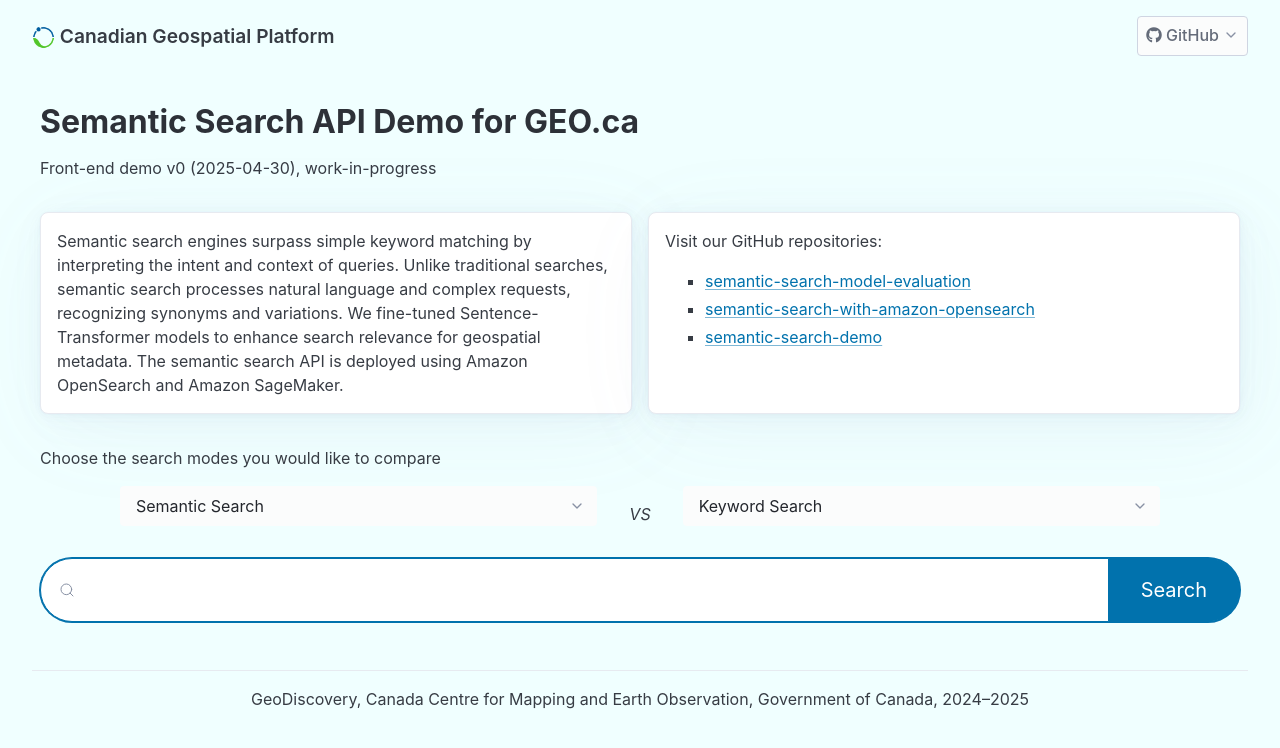
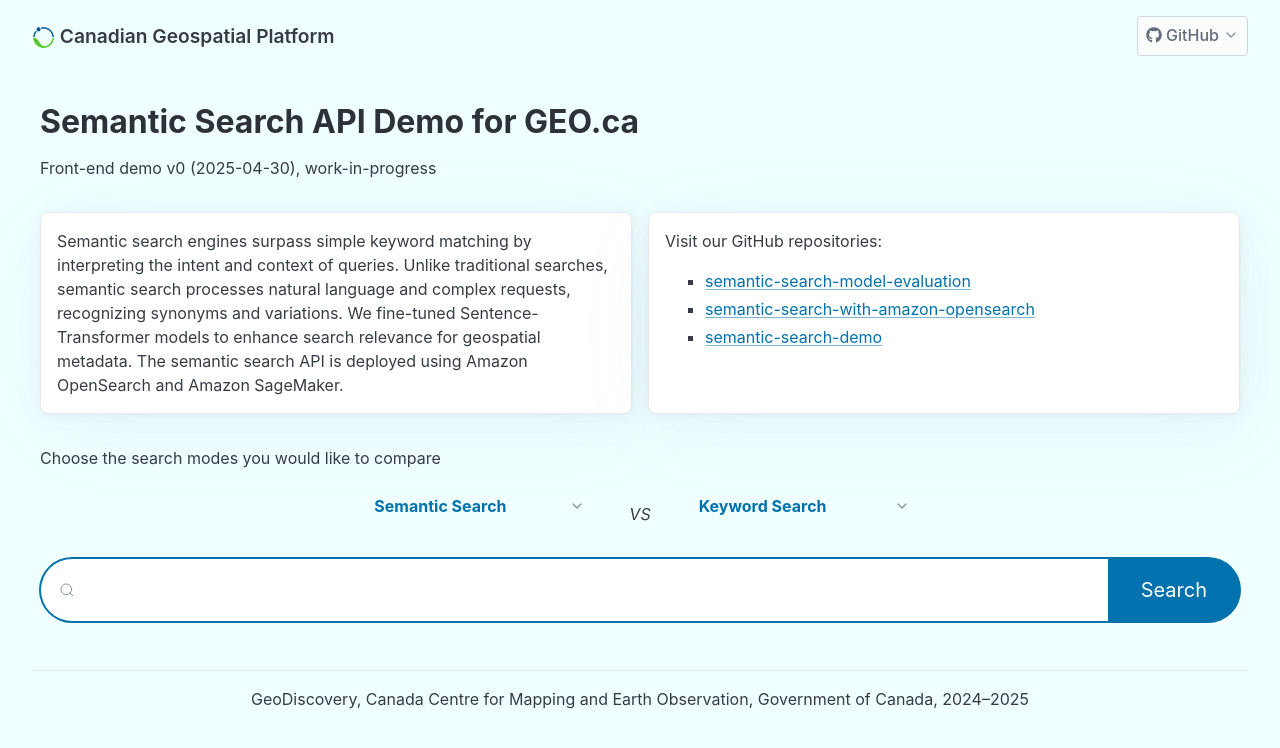
Before and after one commit to Canadian-Geospatial-Platform/semantic-search-demo, a SvelteKit app: page / in a window 1280 px wide. Shown: the top 748 px of the page. Built offline with nearby package versions, Linux system fonts and the light colour scheme.

Commit message:
Fixed font for dropdowns

```diff
--- a/src/routes/+page.svelte
+++ b/src/routes/+page.svelte
@@ -224,16 +224,19 @@
 		display: flex;
 		align-items: center;
 		gap: 2rem;
-		margin-left: 5rem;
-    	margin-right: 5rem;
+		margin-left: auto;
+		margin-right: auto;
+		width: max-content;
 	}
 
 	.side-by-side select {
 		border: None;
 		padding-right: 2rem;
 		cursor: pointer;
-		background-color: none;
+		background-color: transparent;
 		text-transform: capitalize;
+		color: var(--pico-primary);
+    	font-weight: bold;
 	}
 
 	p.search-url {
```
